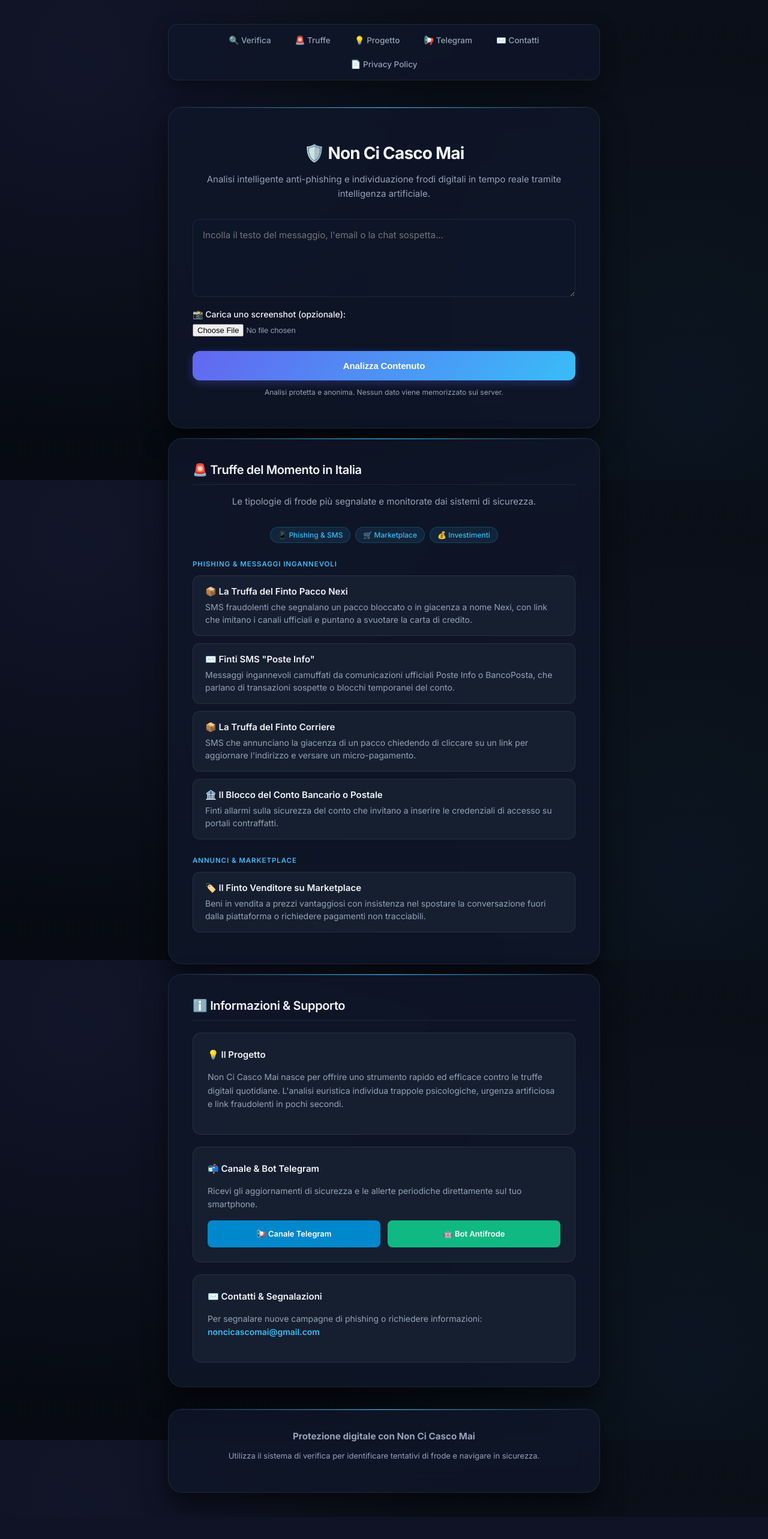
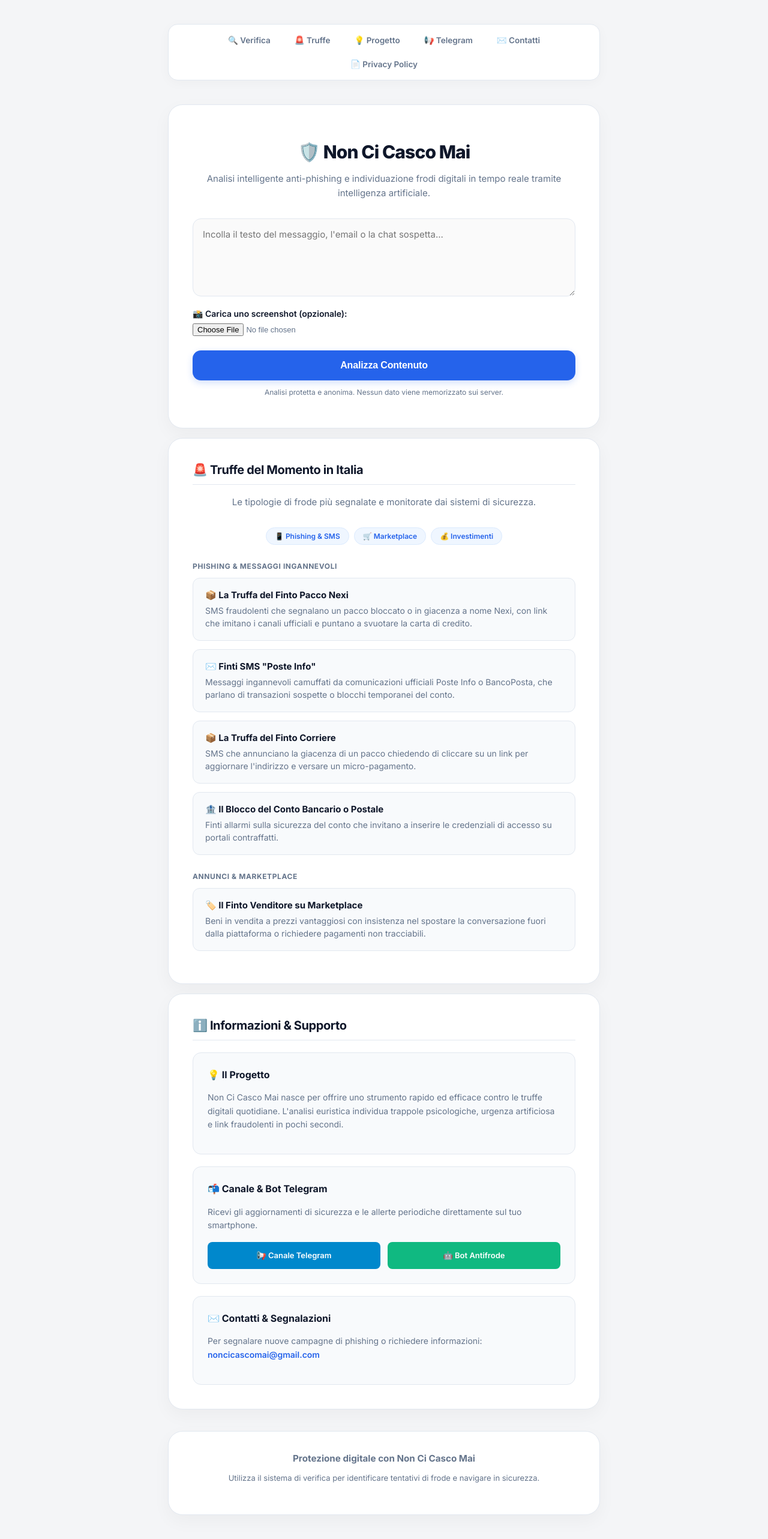
Before and after one commit to Luppolino/antiscam-bot, a Python web app: template templates/index.html in a window 1280 px wide. Shown: the whole page at 60% size. Before the commit the page ends 2528 px from the top, so only its background shows below. Run offline with Jinja, Linux system fonts and the light colour scheme; the template is opened without the code that fills it, so the values that code supplies are empty.

Commit message:
Update index.html

```diff
--- a/templates/index.html
+++ b/templates/index.html
@@ -9,26 +9,31 @@
     <script src="https://cdn.jsdelivr.net/npm/marked/marked.min.js"></script>
     <link rel="preconnect" href="https://fonts.googleapis.com">
     <link rel="preconnect" href="https://fonts.gstatic.com" crossorigin>
-    <link href="https://fonts.googleapis.com/css2?family=Inter:wght@400;500;600;700&display=swap" rel="stylesheet">
+    <link href="https://fonts.googleapis.com/css2?family=Inter:wght@400;500;600;700;800&display=swap" rel="stylesheet">
 
     <style>
         :root {
-            --slate-bg: #0b0f19;
-            --surface-glass: rgba(15, 23, 42, 0.8);
-            --surface-card: rgba(30, 41, 59, 0.55);
-            --accent-indigo: #6366f1;
-            --accent-cyan: #38bdf8;
-            --text-main: #f1f5f9;
-            --text-muted: #94a3b8;
-            --border-glass: rgba(255, 255, 255, 0.08);
-            --alert-red: #ef4444;
-            --alert-amber: #f59e0b;
-            --alert-green: #10b981;
+            --bg-canvas: #f4f5f7;
+            --card-bg: #ffffff;
+            --text-main: #0f172a;
+            --text-muted: #64748b;
+            --border-subtle: #e2e8f0;
+            --primary: #2563eb;
+            --primary-hover: #1d4ed8;
+            --alert-red-bg: #fef2f2;
+            --alert-red-border: #fca5a5;
+            --alert-red-text: #991b1b;
+            --alert-amber-bg: #fffbeb;
+            --alert-amber-border: #fcd34d;
+            --alert-amber-text: #92400e;
+            --alert-green-bg: #f0fdf4;
+            --alert-green-border: #6ee7b7;
+            --alert-green-text: #065f46;
         }
 
         body {
             font-family: 'Inter', -apple-system, BlinkMacSystemFont, "Segoe UI", Roboto, sans-serif;
-            background-color: var(--slate-bg);
+            background-color: var(--bg-canvas);
             color: var(--text-main);
             margin: 0;
             padding: 40px 20px;
@@ -36,117 +41,109 @@
             flex-direction: column;
             align-items: center;
             min-height: 100vh;
-            background-image:
-                radial-gradient(circle at 10% 15%, rgba(99, 102, 241, 0.08) 0%, transparent 45%),
-                radial-gradient(circle at 90% 85%, rgba(56, 189, 248, 0.06) 0%, transparent 45%),
-                linear-gradient(to bottom, #0b0f19, #070a12);
-            background-attachment: fixed;
             -webkit-font-smoothing: antialiased;
         }
 
-        /* Navbar Glassmorphism */
+        /* Navbar Executive Fintech */
         .navbar {
-            max-width: 720px; width: 100%; background: var(--surface-glass); backdrop-filter: blur(16px);
-            padding: 12px 20px; border-radius: 16px; border: 1px solid var(--border-glass);
-            display: flex; justify-content: center; gap: 12px; flex-wrap: wrap; box-sizing: border-box; margin-bottom: 28px;
-            box-shadow: 0 10px 30px rgba(0, 0, 0, 0.4);
+            max-width: 720px; width: 100%; background: #ffffff;
+            padding: 12px 20px; border-radius: 16px; border: 1px solid var(--border-subtle);
+            box-shadow: 0 4px 20px rgba(0, 0, 0, 0.03);
+            display: flex; justify-content: center; gap: 12px; flex-wrap: wrap; box-sizing: border-box; margin-bottom: 24px;
         }
         .navbar a {
-            text-decoration: none; color: var(--text-muted); font-size: 13.5px; font-weight: 500;
-            padding: 6px 14px; border-radius: 10px; transition: all 0.2s ease;
+            text-decoration: none; color: var(--text-muted); font-size: 13.5px; font-weight: 600;
+            padding: 6px 14px; border-radius: 8px; transition: all 0.2s ease;
         }
-        .navbar a:hover { background: rgba(56, 189, 248, 0.1); color: var(--accent-cyan); }
+        .navbar a:hover { background: #eff6ff; color: var(--primary); }
 
         .container {
-            max-width: 720px; width: 100%; background: var(--surface-glass); backdrop-filter: blur(20px);
-            padding: 40px; border-radius: 24px; box-shadow: 0 20px 40px rgba(0,0,0,0.5);
-            border: 1px solid var(--border-glass); margin-top: 16px; box-sizing: border-box; position: relative; overflow: hidden;
-        }
-        .container::before {
-            content: ''; position: absolute; top: 0; left: 0; right: 0; height: 1px;
-            background: linear-gradient(90deg, transparent, var(--accent-cyan), transparent);
+            max-width: 720px; width: 100%; background: var(--card-bg); padding: 40px;
+            border-radius: 24px; box-shadow: 0 10px 30px rgba(0,0,0,0.04);
+            border: 1px solid var(--border-subtle); margin-top: 16px; box-sizing: border-box;
         }
 
-        h1 { font-size: 28px; font-weight: 700; color: var(--text-main); margin-bottom: 8px; text-align: center; letter-spacing: -0.03em; }
-        h2 { font-size: 20px; font-weight: 600; color: var(--text-main); border-bottom: 1px solid var(--border-glass); padding-bottom: 12px; margin-top: 0; letter-spacing: -0.02em; }
-        h3.category-title { font-size: 11.5px; color: var(--accent-cyan); margin: 28px 0 12px 0; text-transform: uppercase; letter-spacing: 0.08em; font-weight: 600; }
+        h1 { font-size: 30px; font-weight: 800; color: var(--text-main); margin-bottom: 8px; text-align: center; letter-spacing: -0.03em; }
+        h2 { font-size: 20px; font-weight: 700; color: var(--text-main); border-bottom: 1px solid var(--border-subtle); padding-bottom: 12px; margin-top: 0; letter-spacing: -0.02em; }
+        h3.category-title { font-size: 12px; color: var(--text-muted); margin: 28px 0 12px 0; text-transform: uppercase; letter-spacing: 0.05em; font-weight: 700; }
         p.subtitle { text-align: center; color: var(--text-muted); font-size: 15px; margin-bottom: 30px; line-height: 1.6; font-weight: 400; }
 
         textarea {
-            width: 100%; height: 130px; padding: 16px; border: 1px solid var(--border-glass); background: rgba(15, 23, 42, 0.6);
-            border-radius: 12px; font-size: 15px; font-family: inherit; color: var(--text-main); resize: vertical; box-sizing: border-box; margin-bottom: 16px;
+            width: 100%; height: 130px; padding: 16px; border: 1.5px solid var(--border-subtle); background: #fafafa;
+            border-radius: 14px; font-size: 15px; font-family: inherit; color: var(--text-main); resize: vertical; box-sizing: border-box; margin-bottom: 16px;
             transition: all 0.2s ease;
         }
-        textarea:focus { outline: none; border-color: var(--accent-cyan); box-shadow: 0 0 0 3px rgba(56, 189, 248, 0.15); background: rgba(15, 23, 42, 0.9); }
+        textarea:focus { outline: none; border-color: var(--primary); background: #ffffff; box-shadow: 0 0 0 4px rgba(37, 99, 235, 0.1); }
 
-        .file-upload { margin-bottom: 24px; font-size: 14px; color: var(--text-main); font-weight: 500; }
+        .file-upload { margin-bottom: 24px; font-size: 14px; color: var(--text-main); font-weight: 600; }
         input[type="file"] { display: block; margin-top: 8px; font-size: 13px; color: var(--text-muted); }
 
         button {
-            width: 100%; background: linear-gradient(135deg, var(--accent-indigo) 0%, var(--accent-cyan) 100%); color: #ffffff; border: none;
-            padding: 16px; font-size: 15px; border-radius: 12px; cursor: pointer; font-weight: 600;
-            transition: all 0.2s ease; box-shadow: 0 4px 15px rgba(99, 102, 241, 0.3); letter-spacing: -0.01em;
+            width: 100%; background-color: var(--primary); color: white; border: none;
+            padding: 16px; font-size: 16px; border-radius: 14px; cursor: pointer; font-weight: 700;
+            transition: background-color 0.2s ease, transform 0.05s ease; box-shadow: 0 4px 12px rgba(37, 99, 235, 0.2); letter-spacing: -0.01em;
         }
-        button:hover { filter: brightness(1.1); transform: translateY(-1px); box-shadow: 0 6px 20px rgba(56, 189, 248, 0.4); }
-        button:active { transform: translateY(1px); }
+        button:hover { background-color: var(--primary-hover); }
+        button:active { transform: scale(0.99); }
 
-        /* Spinner */
+        /* Spinner pulito */
         .scanner-hud { text-align: center; padding: 32px 0; }
         .spinner {
-            border: 2px solid rgba(255,255,255,0.1); border-top: 2px solid var(--accent-cyan); border-radius: 50%;
-            width: 32px; height: 32px; animation: spin 0.7s linear infinite; margin: 0 auto 16px auto;
+            border: 3px solid var(--border-subtle); border-top: 3px solid var(--primary); border-radius: 50%;
+            width: 36px; height: 36px; animation: spin 0.7s linear infinite; margin: 0 auto 16px auto;
         }
         @keyframes spin { 0% { transform: rotate(0deg); } 100% { transform: rotate(360deg); } }
 
         /* RISULTATI */
-        #risultato { margin-top: 32px; display: none; font-size: 15px; line-height: 1.7; color: #cbd5e1; }
+        #risultato { margin-top: 32px; display: none; font-size: 15px; line-height: 1.7; color: var(--text-main); }
 
-        /* VERDETTO BANNERS GLASSMORPHISM */
+        /* VERDETTO BANNERS EXECUTIVE */
         .verdetto-banner {
             display: flex; align-items: flex-start; gap: 16px; padding: 20px; border-radius: 14px;
-            margin-bottom: 28px; border-left: 4px solid; backdrop-filter: blur(12px);
+            margin-bottom: 28px; border-left: 5px solid;
         }
-        .verdetto-icon { font-size: 1.5rem; flex-shrink: 0; line-height: 1.2; }
+        .verdetto-icon { font-size: 1.6rem; flex-shrink: 0; line-height: 1.2; }
         .verdetto-content { display: flex; flex-direction: column; }
-        .verdetto-title { font-size: 1.05rem; font-weight: 700; letter-spacing: -0.01em; text-transform: uppercase; margin-bottom: 4px; }
-        .verdetto-subtitle { font-size: 0.95rem; opacity: 0.9; line-height: 1.5; font-weight: 400; }
+        .verdetto-title { font-size: 1.1rem; font-weight: 800; letter-spacing: -0.01em; text-transform: uppercase; margin-bottom: 4px; }
+        .verdetto-subtitle { font-size: 0.95rem; opacity: 0.95; line-height: 1.5; font-weight: 400; }
 
-        .banner-truffa { background: rgba(239, 68, 68, 0.12); border-color: var(--alert-red); color: #fca5a5; }
-        .banner-sospetto { background: rgba(245, 158, 11, 0.12); border-color: var(--alert-amber); color: #fde047; }
-        .banner-sicuro { background: rgba(16, 185, 129, 0.12); border-color: var(--alert-green); color: #6ee7b7; }
+        .banner-truffa { background: var(--alert-red-bg); border-color: var(--alert-red-border); color: var(--alert-red-text); }
+        .banner-sospetto { background: var(--alert-amber-bg); border-color: var(--alert-amber-border); color: var(--alert-amber-text); }
+        .banner-sicuro { background: var(--alert-green-bg); border-color: var(--alert-green-border); color: var(--alert-green-text); }
 
         /* ANALISI DETTAGLIATA */
         .analisi-content {
-            background: var(--surface-card); padding: 24px; border-radius: 14px; border: 1px solid var(--border-glass);
+            background: #f8fafc; padding: 24px; border-radius: 14px; border: 1px solid var(--border-subtle);
         }
-        .analisi-content h3, .analisi-content p strong { color: var(--text-main); font-weight: 600; font-size: 15px; margin-top: 20px; }
+        .analisi-content h3, .analisi-content p strong { color: var(--text-main); font-weight: 700; font-size: 16px; margin-top: 20px; }
         .analisi-content p:first-child { margin-top: 0; }
 
         /* ALERT CARDS TRUFFE */
         .alert-card {
-            background: var(--surface-card); border: 1px solid var(--border-glass);
-            padding: 16px 20px; margin-bottom: 12px; border-radius: 12px; transition: background 0.2s ease;
+            background: #f8fafc; border: 1px solid var(--border-subtle);
+            padding: 18px 20px; margin-bottom: 14px; border-radius: 12px; transition: border-color 0.2s ease;
         }
-        .alert-card:hover { background: rgba(30, 41, 59, 0.8); }
-        .alert-card h4 { margin: 0 0 6px 0; color: var(--text-main); font-size: 15px; font-weight: 600; }
+        .alert-card:hover { border-color: var(--primary); }
+        .alert-card h4 { margin: 0 0 6px 0; color: var(--text-main); font-size: 15px; font-weight: 700; }
         .alert-card p { margin: 0; color: var(--text-muted); font-size: 14px; line-height: 1.5; }
 
         .category-grid { display: flex; gap: 8px; margin-bottom: 24px; flex-wrap: wrap; justify-content: center; }
-        .cat-item { background: rgba(56, 189, 248, 0.1); color: var(--accent-cyan); padding: 5px 12px; border-radius: 20px; font-size: 12px; font-weight: 500; border: 1px solid rgba(56, 189, 248, 0.2); }
+        .cat-item { background: #eff6ff; color: var(--primary); padding: 6px 14px; border-radius: 20px; font-size: 12px; font-weight: 600; border: 1px solid #dbeafe; }
 
         .info-box {
-            background: var(--surface-card); border: 1px solid var(--border-glass);
+            background: #f8fafc; border: 1px solid var(--border-subtle);
             padding: 24px; border-radius: 14px; font-size: 14px; color: var(--text-muted); line-height: 1.6; margin-top: 20px;
         }
-        .info-box h3 { font-size: 15px; color: var(--text-main); margin-top: 0; margin-bottom: 8px; font-weight: 600; }
+        .info-box h3 { font-size: 16px; color: var(--text-main); margin-top: 0; margin-bottom: 8px; font-weight: 700; }
 
         .seo-section {
-            margin-top: 36px; font-size: 13px; color: var(--text-muted); border-top: 1px solid var(--border-glass); padding-top: 20px; text-align: center;
+            margin-top: 36px; font-size: 13px; color: var(--text-muted); border-top: 1px solid var(--border-subtle); padding-top: 20px; text-align: center;
         }
     </style>
 </head>
 <body>
 
+    <!-- NAVBAR -->
     <div class="navbar">
         <a href="#verifica">🔍 Verifica</a>
         <a href="#truffe">🚨 Truffe</a>
@@ -156,6 +153,7 @@
         <a href="/privacy" target="_blank">📄 Privacy Policy</a>
     </div>
 
+    <!-- STRUMENTO DI VERIFICA -->
     <div class="container" id="verifica">
         <h1>🛡️ Non Ci Casco Mai</h1>
         <p class="subtitle">Analisi intelligente anti-phishing e individuazione frodi digitali in tempo reale tramite intelligenza artificiale.</p>
@@ -173,6 +171,7 @@
         <div id="risultato"></div>
     </div>
 
+    <!-- BACHECA DELLE TRUFFE DEL MOMENTO -->
     <div class="container" id="truffe">
         <h2>🚨 Truffe del Momento in Italia</h2>
         <p class="subtitle">Le tipologie di frode più segnalate e monitorate dai sistemi di sicurezza.</p>
@@ -213,6 +212,7 @@
         </div>
     </div>
 
+    <!-- SEZIONE PROGETTO, TELEGRAM E CONTATTI -->
     <div class="container">
         <h2>ℹ️ Informazioni & Supporto</h2>
 
@@ -237,7 +237,7 @@
 
         <div class="info-box" id="contatti">
             <h3>✉️ Contatti & Segnalazioni</h3>
-            <p>Per segnalare nuove campagne di phishing o richiedere informazioni: <br><a href="mailto:noncicascomai@gmail.com" style="color: var(--accent-cyan); font-weight: 600; text-decoration: none;">noncicascomai@gmail.com</a></p>
+            <p>Per segnalare nuove campagne di phishing o richiedere informazioni: <br><a href="mailto:noncicascomai@gmail.com" style="color: var(--primary); font-weight: 600; text-decoration: none;">noncicascomai@gmail.com</a></p>
         </div>
     </div>
 
@@ -290,7 +290,7 @@
 
                 const data = await response.json();
                 if (data.errore) {
-                    divRisultato.innerHTML = '<div style="color: #ef4444; font-weight: 500; padding: 16px;">Errore: ' + data.errore + '</div>';
+                    divRisultato.innerHTML = '<div style="color: var(--alert-red-text); font-weight: 600; padding: 16px;">Errore: ' + data.errore + '</div>';
                 } else {
                     const rawText = data.risultato;
 
@@ -337,7 +337,7 @@
                     divRisultato.innerHTML = bannerHtml + '<div class="analisi-content">' + parsedHtml + '</div>';
                 }
             } catch (error) {
-                divRisultato.innerHTML = '<div style="color: #ef4444; font-weight: 500;">Errore di connessione al server.</div>';
+                divRisultato.innerHTML = '<div style="color: var(--alert-red-text); font-weight: 600;">Errore di connessione al server.</div>';
             }
         }
     </script>
```
